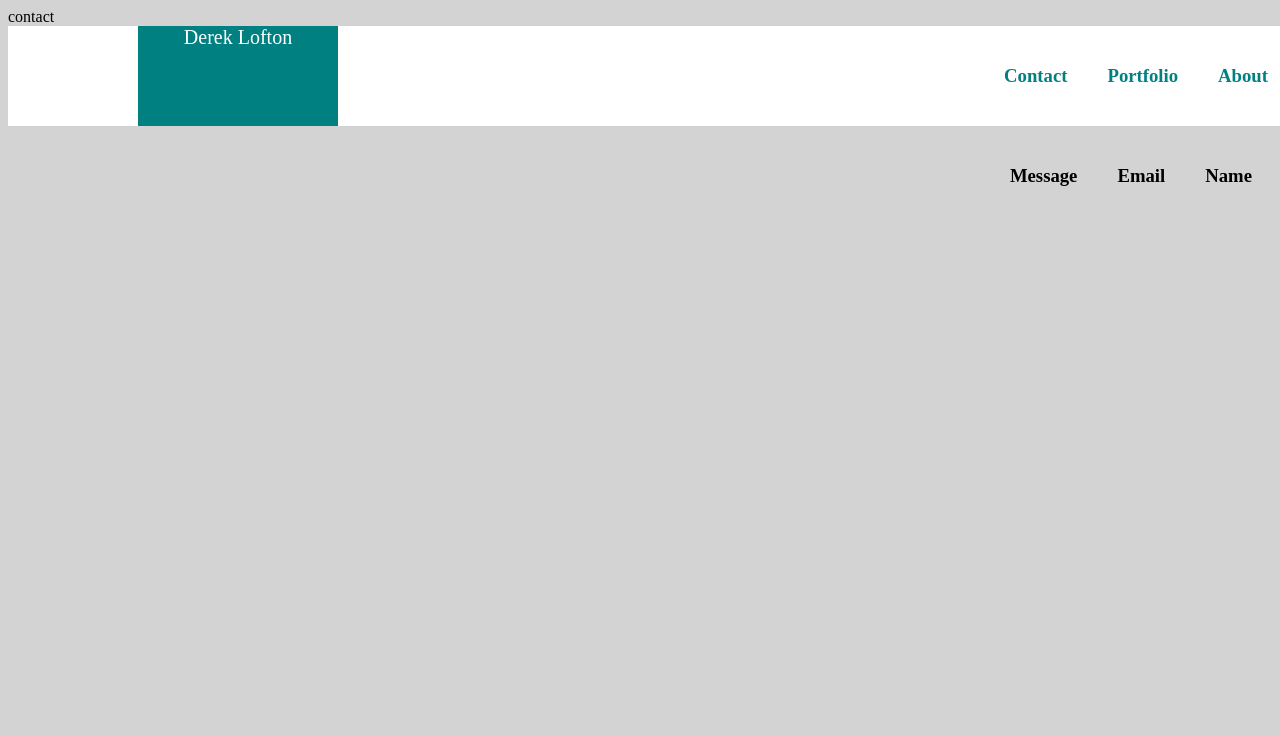
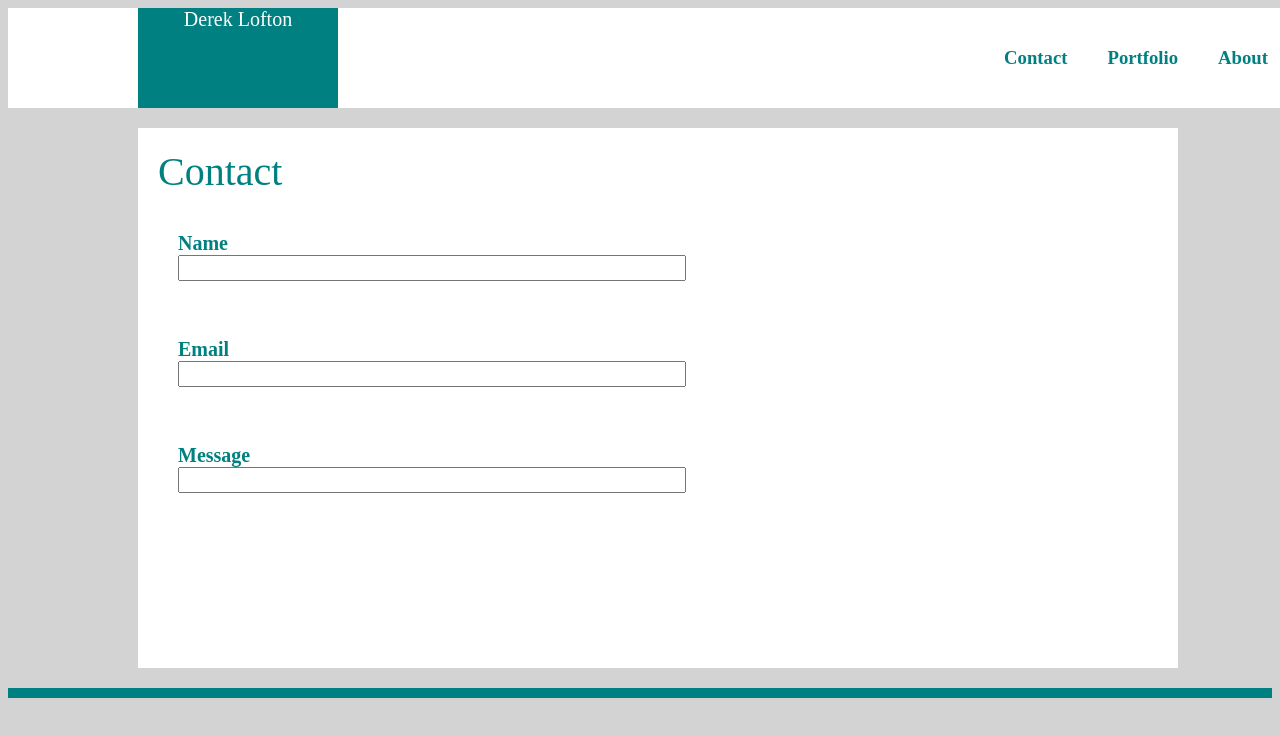
Before and after one commit to Dloft1991/Basic-Portfolio, a plain HTML site: page contact.html in a window 1280 px wide. Drawn offline with Linux system fonts and the light colour scheme.

Commit message:
contact update

```diff
--- a/assets/css/style.css
+++ b/assets/css/style.css
@@ -47,6 +47,10 @@ h3 {
 
 }
 
+h2 {
+    font-size: 20px;
+    padding: 20px;
+}
 footer {
     width: 100%;
     height: 10px;
@@ -54,3 +58,23 @@ footer {
     margin: 0 auto 0 auto;
 
 }
+
+div {
+    background: white;
+    color: teal;
+    font-size: 40px;
+    padding: 20px;
+    height: 500px;
+    width: 1000px;
+    margin: 20px 0px 20px 130px;
+}
+
+input {
+    width: 500px;
+    height: 20px;
+}
+
+#message {
+    width: 500px;
+    height: 300px;
+}
--- a/contact.html
+++ b/contact.html
@@ -6,7 +6,7 @@
     <meta http-equiv="X-UA-Compatible" content="ie=edge">
     <link rel="stylesheet" href="assets/css/style.css"
 
-    <title>contact</title>
+
 
 </head>
 <body>
@@ -23,12 +23,19 @@
     <header>Derek Lofton</header>
 
     <!--for the contact section able to enter name, eamil, and message with a submit button-->
-        <div id="Contact">
+        <div id="Contact">Contact
 
-            <h3>Name</h3>
-            <h3>Email</h3>
-            <h3>Message</h3>
+            <h2>Name
+                <br><input type="text" name="firstname"></input></h2>
+            <h2>Email
+                <br><input type="text" name="email"></input></h2>
+            </h2>
+            <h2>Message
+            <br><input type="text" name="Message"></input></h2>
+            </h2>
 
         </div>
+
+        <footer></footer>
 </body>
 </html>
```
Also changed, not shown: index.html (line endings or trailing spaces).
